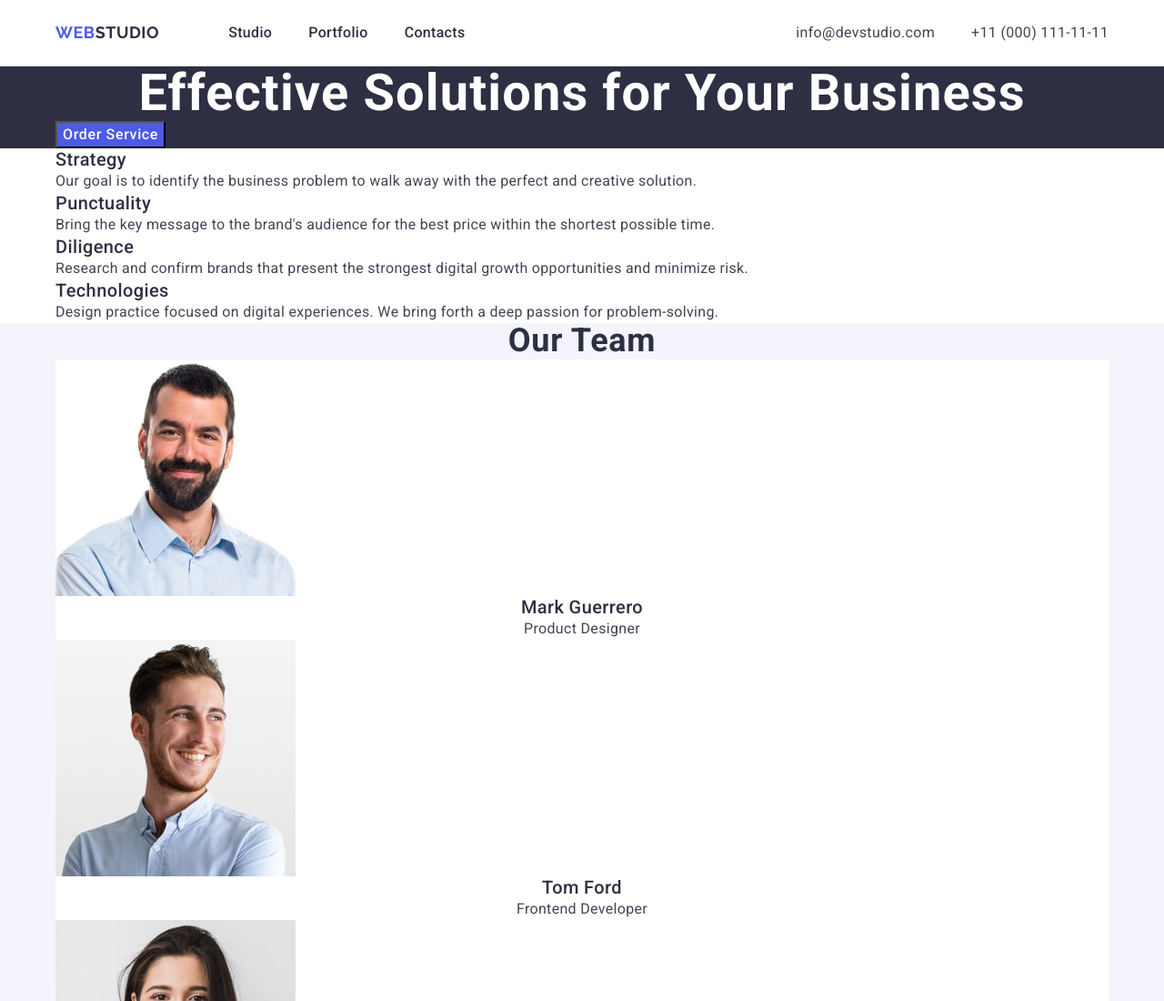
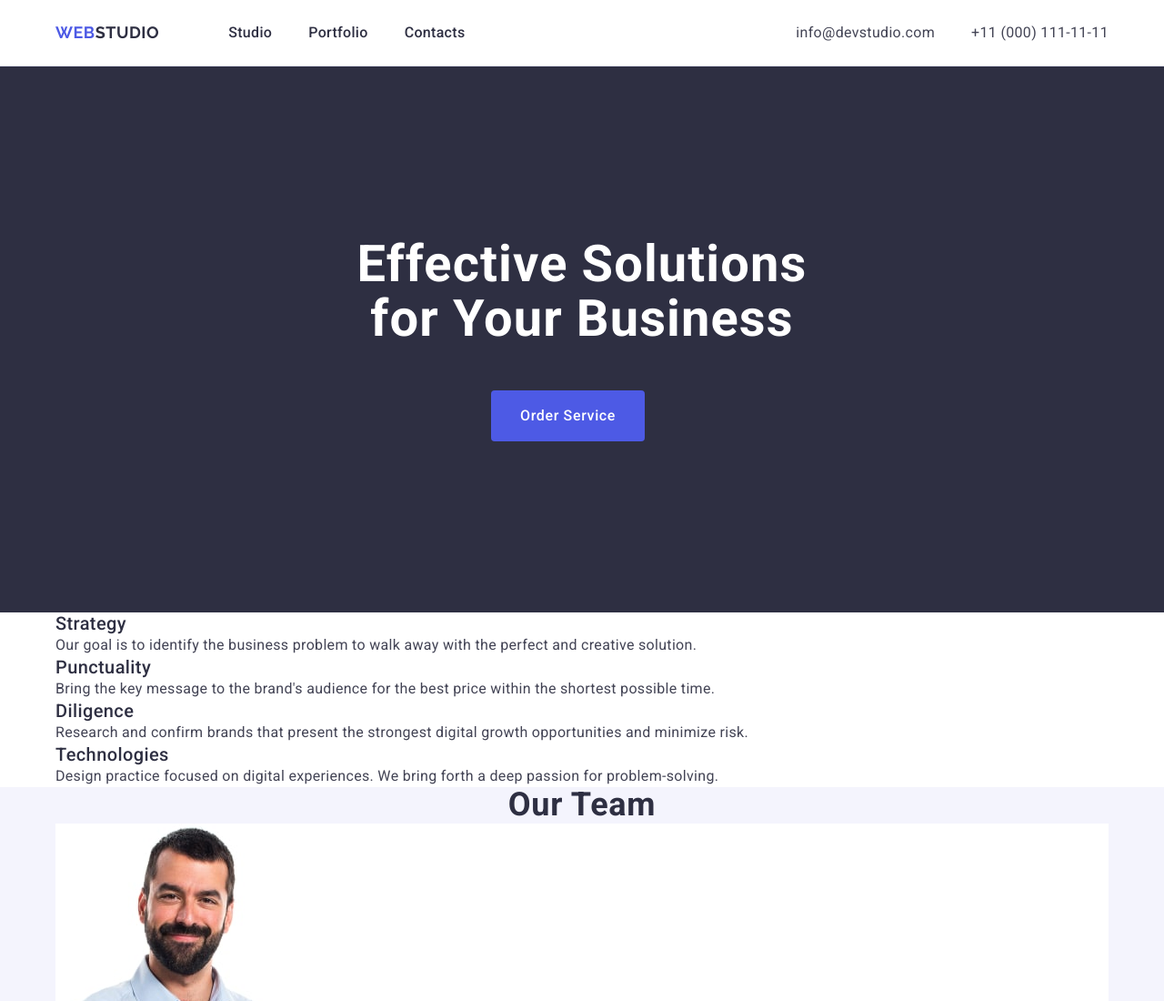
Before and after one commit to evsovichka/goit-markup-hw-03, a plain HTML site: page index.html in a window 1280 px wide. Shown: the top 1100 px of the page at 91% size. Drawn offline with nearby package versions, Linux system fonts and the light colour scheme.

Commit message:
наче херо також готове

```diff
--- a/css/styles.css
+++ b/css/styles.css
@@ -2,6 +2,7 @@ body {
   font-family: "Roboto", sans-serif;
   background-color: #ffffff;
   color: #434455;
+  max-width: 1440px;
 }
 
 h1,
@@ -118,6 +119,11 @@ a {
   letter-spacing: 0.02em;
   text-align: center;
   color: #ffffff;
+  padding-top: 188px;
+  max-width: 496px;
+  margin-bottom: 48px;
+  margin-right: auto;
+  margin-left: auto;
 }
 
 .hero-button {
@@ -128,6 +134,13 @@ a {
   color: #ffffff;
   background-color: #4d5ae5;
   cursor: pointer;
+  border-radius: 4px;
+  border: 0;
+  padding: 16px 32px;
+  margin-bottom: 188px;
+  margin-top: 0;
+  margin-left: 479px;
+  margin-right: auto;
 }
 .hero-button:hover,
 .hero-button:focus {
```
